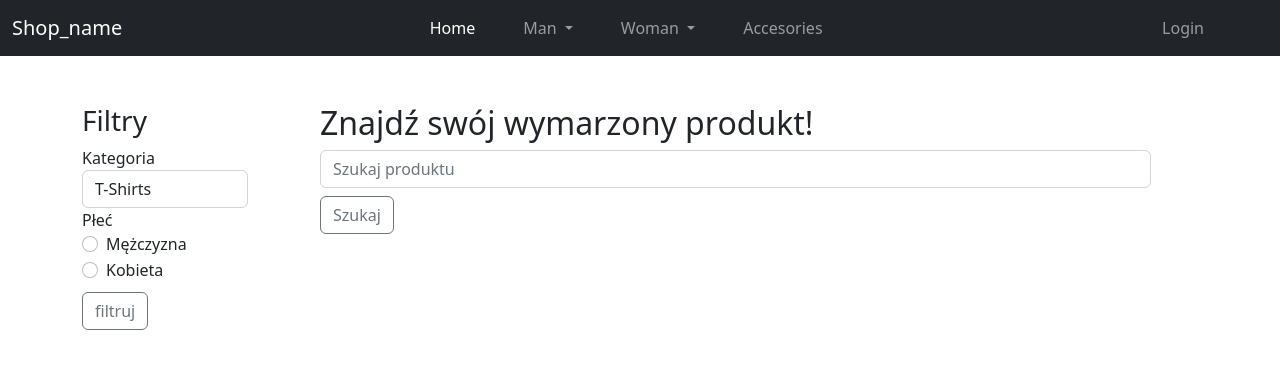
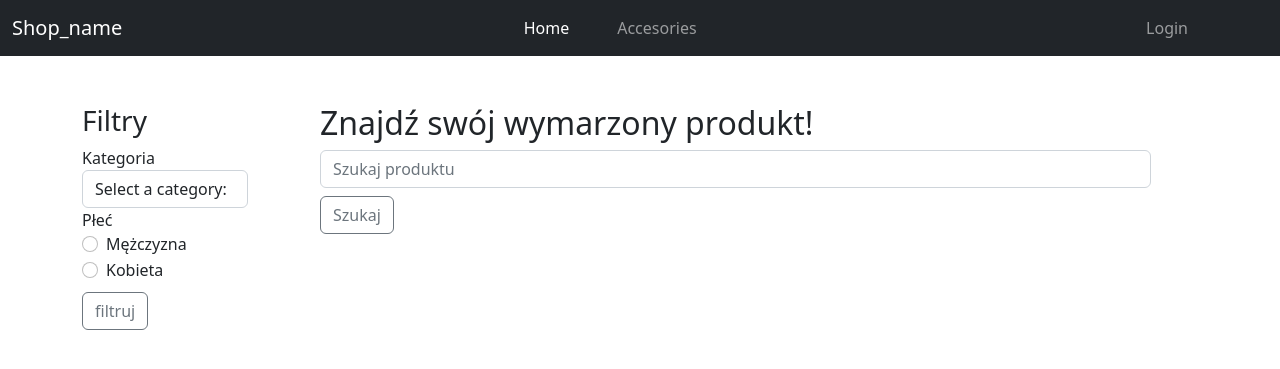
Before and after one commit to Sjemanko/shop-app, a Django app: page /products/ in a window 1280 px wide. Shown: the top 369 px of the page. Run offline with Django 4.2, Linux system fonts and the light colour scheme; data that the repository does not hold is empty.

Commit message:
Added chained filters, fix some bugs

```diff
--- a/shopApp/ListItems/admin.py
+++ b/shopApp/ListItems/admin.py
@@ -1,9 +1,10 @@
 from django.contrib import admin
 from .models import Product, Recommendation
+from django.contrib.admin import widgets
+from django import forms
 
 
 # Register your models here.
-
 class RecommendationAdmin(admin.ModelAdmin):
   	list_display = ['author', 'content', 'product_id']
 
@@ -17,6 +18,5 @@ class ProductAdmin(admin.ModelAdmin):
 	inlines = [RecommendationInLine]
 	extra = 0
 
-
+admin.site.register(Recommendation, RecommendationAdmin)
 admin.site.register(Product, ProductAdmin)
-admin.site.register(Recommendation, RecommendationAdmin)
--- a/shopApp/ListItems/templates/ListItems/products.html
+++ b/shopApp/ListItems/templates/ListItems/products.html
@@ -27,9 +27,10 @@
         {% csrf_token %}
         <div class="form-group">
           <label for="category">Kategoria</label>
-          <select class="form-control" id="category">
+          <select class="form-control" id="category" name="cloth_category">
+            <option value="none" selected disabled hidden>Select a category:</option>
             {% for category in product_categories %}
-            <option>{{ category }}</option>
+            <option value="{{ category }}">{{ category }}</option>
             {% endfor %}
           </select>
         </div>
@@ -70,6 +71,12 @@
             <div class="card-body">
               <h5 class="card-title">{{ item.name }}</h5>
               <p class="card-text">{{ item.product_description }}</p>
+              {% if item.product_size %}
+              <p class="card-text">Dostępne rozmiary:  {{ item.product_size|cut:"[]"|cut:"["|cut:"]"|cut:"'" }}</p>
+              {% else %}
+              <p class="card-text">Brak dostępnych rozmiarów! :(</p>
+              {% endif %}
+              <p class="card-text"><b>{{ item.price }} zł</b></p>
               <p class="card-text"><small class="text-muted">Last update - {{ item.updated_at }}</small></p>
               <div class="d-grid gap-2 d-md-flex justify-content-md-end">
                 <a href="#" class="btn btn-primary">Dodaj do koszyka</a>
--- a/shopApp/ListItems/views.py
+++ b/shopApp/ListItems/views.py
@@ -15,8 +15,14 @@ def show_all_products(request):
         if 'search_button' in request.POST:
             filtered_products = filter_products_by_name(request, request.POST['name'])
             products = filtered_products
+        elif 'cloth_category' in request.POST and 'filter_button' in request.POST and 'radio' in request.POST:
+            filtered_products = filter_products_by_category_and_gender(request, request.POST['cloth_category'], request.POST['radio'])
+            products = filtered_products
         elif 'filter_button' in request.POST and 'radio' in request.POST:
             filtered_products = filter_products_by_gender(request, request.POST['radio'])
+            products = filtered_products
+        elif 'cloth_category' in request.POST:
+            filtered_products = filter_products_by_category(request, request.POST['cloth_category'])
             products = filtered_products
     return render(request, 'ListItems/products.html', {'item_list': products, "product_categories": products_categories })
 
@@ -28,3 +34,11 @@ def filter_products_by_name(request, product_name):
 def filter_products_by_gender(request, gender):
     filtered_products = Product.objects.filter(gender=gender)
     return filtered_products
+
+def filter_products_by_category(request, category):
+    filtered_products = Product.objects.filter(cloth_category=category)
+    return filtered_products
+
+def filter_products_by_category_and_gender(request, category, gender):
+    filtered_products = Product.objects.filter(cloth_category=category, gender=gender)
+    return filtered_products
--- a/shopApp/templates/includes/navbar.html
+++ b/shopApp/templates/includes/navbar.html
@@ -12,37 +12,14 @@
           <li class="nav-item px-3">
             <a class="nav-link active text-right" href="{% url 'home' %}">Home</a>
           </li>
-          <li class="nav-item dropdown px-3">
-            <a class="nav-link text-right dropdown-toggle" id="menDropdownMenuLink"
-               role="button" data-bs-toggle="dropdown" aria-expanded="false">
-              Man
-            </a>
-            <ul class="dropdown-menu" aria-labelledby="menDropdownMenuLink">
-              <li><a class="dropdown-item" href="{% url 'gender_category' gender='man' category='hoodies' %}">Bluzy</a></li>
-              <li><a class="dropdown-item" href="{% url 'gender_category' gender='man' category='tshirts' %}">Koszulki</a></li>
-              <li><a class="dropdown-item" href="{% url 'gender_category' gender='man' category='jackets' %}">Kurtki</a></li>
-            </ul>
-          </li>
-          <li class="nav-item dropdown px-3">
-            <a class="nav-link text-right dropdown-toggle" id="womenDropdownMenuLink" href="#"
-               role="button" data-bs-toggle="dropdown" aria-expanded="false">
-              Woman
-            </a>
-            <ul class="dropdown-menu" aria-labelledby="womenDropdownMenuLink">
-              <li><a class="dropdown-item" href="{% url 'gender_category' gender='woman' category='hoodies' %}">Bluzy</a></li>
-              <li><a class="dropdown-item" href="{% url 'gender_category' gender='woman' category='tshirts' %}">Koszulki</a></li>
-              <li><a class="dropdown-item" href="{% url 'gender_category' gender='woman' category='jackets' %}">Kurtki</a></li>
-            </ul>
-          </li>
           <li class="nav-item px-3">
             <a class="nav-link text-right" href="{% url 'home' %}">Accesories</a>
           </li>
-
         </ul>
       </div>
-      <div class="collapse navbar-collapse justify-content-end">
-        <ul class="nav navbar-nav mx-5">
-          <li><a class="nav-link nav-item text-right " href="">Login</a></li>
+      <div class="justify-content-end">
+        <ul class="navbar-nav mx-5">
+          <li class="nav-item px-3"><a class="nav-link text-right nav-link nav-item text-right " href="">Login</a></li>
         </ul>
       </div>
     </div>
```
Also changed, not shown: shopApp/ListItems/models.py (+19 -4 lines), shopApp/ListItems/migrations/0001_initial.py, shopApp/ListItems/migrations/0002_delete_order_and_more.py (deleted), shopApp/ListItems/migrations/0003_recommendation.py (deleted).
